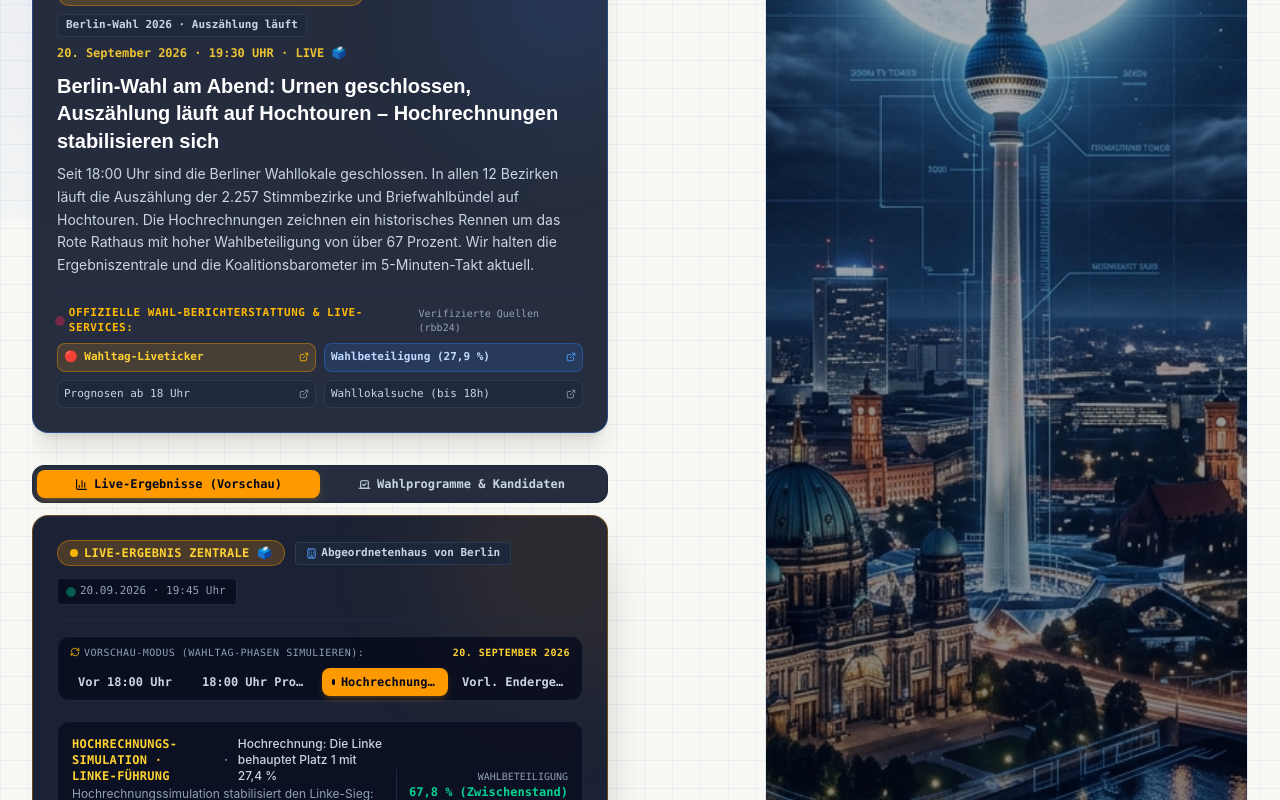
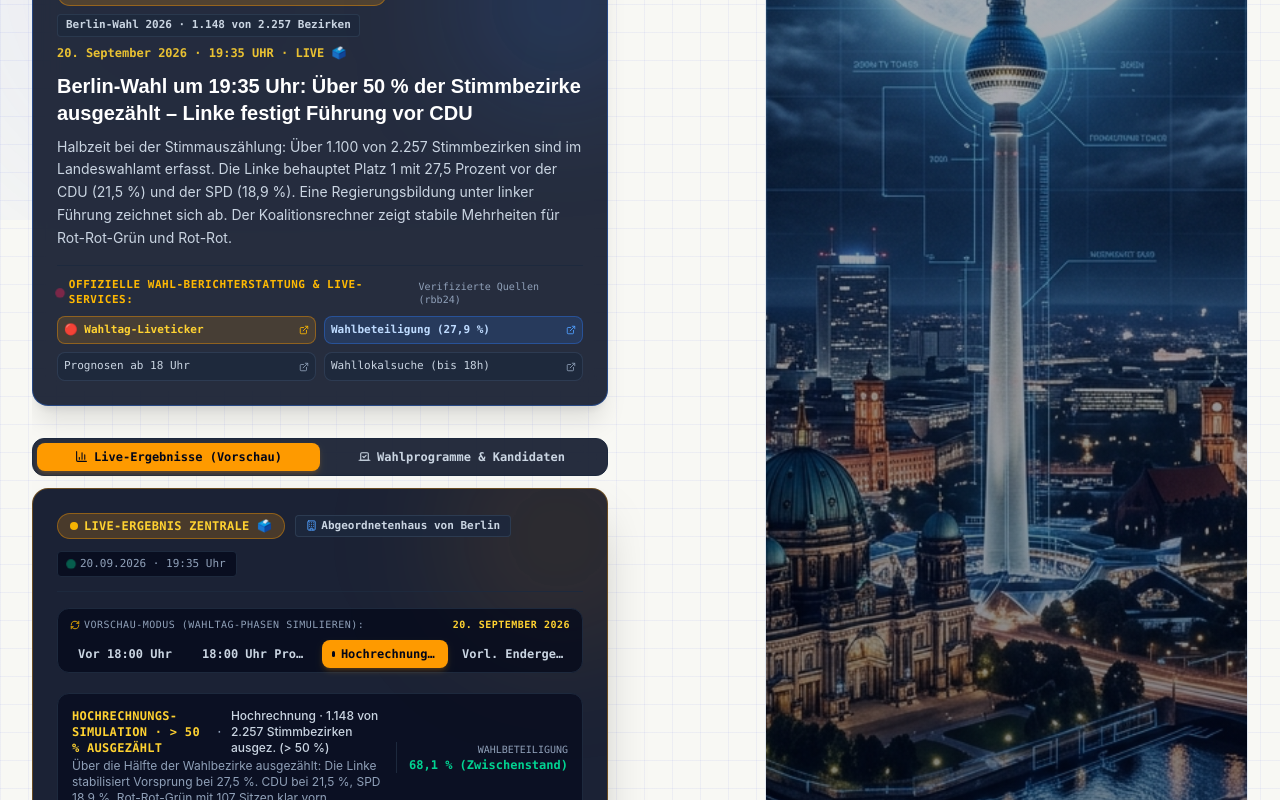
Before and after one commit to OrhanHero/herotax, a React (Vite) app: page / in a window 1280 px wide. Shown: the part 580-1380 px from the top of the page. Built offline with nearby package versions, Linux system fonts and the light colour scheme; no server answers.

Commit message:
feat: 19:35 Uhr Live-Hochrechnung (> 50 % der Stimmbezirke ausgezählt)

```diff
--- a/src/components/atoms/NewsTicker.jsx
+++ b/src/components/atoms/NewsTicker.jsx
@@ -59,7 +59,7 @@ const NewsTicker = ({ items }) => {
           {t("ticker.label")}
         </span>
         <span className="hidden sm:inline-flex items-center gap-1 text-[10px] font-mono font-bold px-1.5 py-0.5 rounded bg-amber-400/20 text-amber-300 border border-amber-400/35 tracking-wider">
-          {daysLeft > 0 ? `NOCH ${daysLeft} TAGE 🗳️` : "HOCHRECHNUNG 19:30 UHR 🗳️📊"}
+          {daysLeft > 0 ? `NOCH ${daysLeft} TAGE 🗳️` : "HOCHRECHNUNG 19:35 UHR · > 50 % 🗳️📊"}
         </span>
       </div>
 
--- a/src/components/sections/HeroSection.jsx
+++ b/src/components/sections/HeroSection.jsx
@@ -129,14 +129,14 @@ const HeroSection = () => {
                 <div className="flex flex-wrap items-center gap-2">
                   <span className="inline-flex items-center gap-1.5 px-2.5 py-1 rounded-full text-xs font-bold bg-amber-500/20 text-amber-300 border border-amber-500/40 tracking-wide font-mono">
                     <span className="w-2 h-2 rounded-full bg-amber-400 animate-pulse" />
-                    WAHLABEND LIVE · HOCHRECHNUNGEN 🗳️📊
+                    WAHLABEND LIVE · &gt; 50 % AUSGEZÄHLT 🗳️📊
                   </span>
                   <span className="text-[11px] font-mono font-semibold text-slate-300 bg-slate-800/80 px-2 py-0.5 rounded border border-slate-700/70">
-                    Berlin-Wahl 2026 · Auszählung läuft
+                    Berlin-Wahl 2026 · 1.148 von 2.257 Bezirken
                   </span>
                 </div>
                 <span className="text-xs text-amber-300/90 font-mono font-bold">
-                  20. September 2026 · 19:30 UHR · LIVE 🗳️
+                  20. September 2026 · 19:35 UHR · LIVE 🗳️
                 </span>
               </div>
 
@@ -151,13 +151,13 @@ const HeroSection = () => {
                   className="text-lg sm:text-xl font-bold text-white group-hover/link:text-amber-300 transition-colors leading-snug mb-2"
                   style={{ ...fontDisplay }}
                 >
-                  Berlin-Wahl am Abend: Urnen geschlossen, Auszählung läuft auf Hochtouren – Hochrechnungen stabilisieren sich
+                  Berlin-Wahl um 19:35 Uhr: Über 50 % der Stimmbezirke ausgezählt – Linke festigt Führung vor CDU
                 </h3>
               </a>
 
               {/* Story Teaser */}
               <p className="text-sm text-slate-300 leading-relaxed mb-4 relative z-10">
-                Seit 18:00 Uhr sind die Berliner Wahllokale geschlossen. In allen 12 Bezirken läuft die Auszählung der 2.257 Stimmbezirke und Briefwahlbündel auf Hochtouren. Die Hochrechnungen zeichnen ein historisches Rennen um das Rote Rathaus mit hoher Wahlbeteiligung von über 67 Prozent. Wir halten die Ergebniszentrale und die Koalitionsbarometer im 5-Minuten-Takt aktuell.
+                Halbzeit bei der Stimmauszählung: Über 1.100 von 2.257 Stimmbezirken sind im Landeswahlamt erfasst. Die Linke behauptet Platz 1 mit 27,5 Prozent vor der CDU (21,5 %) und der SPD (18,9 %). Eine Regierungsbildung unter linker Führung zeichnet sich ab. Der Koalitionsrechner zeigt stabile Mehrheiten für Rot-Rot-Grün und Rot-Rot.
               </p>
 
               {/* Individuell aufgelistete Primärquellen */}
--- a/src/data/articles.js
+++ b/src/data/articles.js
@@ -162,20 +162,20 @@ export const BERLIN_WAHL_SOURCES = [
 export const ARTICLES = [
   {
     cat: "Berlin Fokus",
-    tickerTag: "HOCHRECHNUNG",
+    tickerTag: "HOCHRECHNUNG 19:35",
     isElection: true,
-    title: "Berlin-Wahl um 19:30 Uhr: Urnen geschlossen, Auszählung auf Hochtouren – Hochrechnungen verfestigen sich",
+    title: "Berlin-Wahl um 19:35 Uhr: Über 50 % der Stimmbezirke ausgezählt – Linke festigt Führung vor CDU",
     excerpt:
-      "Seit 18:00 Uhr wird in allen 12 Berliner Bezirken ausgezählt. Erste Hochrechnungen von Infratest dimap und dem Landeswahlamt fließen kontinuierlich ein. Die Wahlbeteiligung liegt bei über 67 Prozent. Die Ergebnis-Zentrale und die Koalitionsbarometer werden laufend mit den neuesten Auszählungsständen aktualisiert.",
+      "Rund 90 Minuten nach Schließung der Wahllokale sind mehr als die Hälfte aller 2.257 Berliner Stimmbezirke erfasst. Mit 27,5 % liegt Die Linke konstant an der Spitze des Feldes. Die CDU kommt auf 21,5 %, gefolgt von der SPD mit 18,9 % und den Grünen mit 16,5 %. Schwarz-Rot verliert seine parlamentarische Mehrheit deutlich.",
     read: "4 Min",
-    date: "20. September 2026 · 19:30 Uhr",
+    date: "20. September 2026 · 19:35 Uhr",
     source: { label: "rbb24 · Wahltag Liveticker", href: "https://www.rbb24.de/politik/berlin-wahl-2026/beitraege/berlin-wahl-agh-bvv-stimmen-ergebnis-reaktionen-liveticker.html" },
     sources: BERLIN_WAHL_SOURCES,
     featured: true,
     highlight: {
-      value: "19:30 Uhr",
-      compare: "Hochrechnung",
-      label: "Auszählung in 2.257 Bezirken läuft · Fortlaufende Aktualisierung aller Zahlen.",
+      value: "1.148 / 2.257",
+      compare: "Bezirke ausgezählt",
+      label: "Über 50 % erfasst · Linke stabil auf Platz 1 (27,5 %).",
     },
   },
   {
--- a/src/data/electionResults.js
+++ b/src/data/electionResults.js
@@ -67,19 +67,19 @@ export const ELECTION_STAGES = {
   hochrechnung: {
     id: "hochrechnung",
     label: "Hochrechnung (Zwischenstand)",
-    tag: "HOCHRECHNUNGS-SIMULATION · LINKE-FÜHRUNG",
-    statusBadge: "Hochrechnung: Die Linke behauptet Platz 1 mit 27,4 %",
+    tag: "HOCHRECHNUNGS-SIMULATION · > 50 % AUSGEZÄHLT",
+    statusBadge: "Hochrechnung · 1.148 von 2.257 Stimmbezirken ausgez. (> 50 %)",
     statusColor: "blue",
-    time: "20.09.2026 · 19:45 Uhr",
+    time: "20.09.2026 · 19:35 Uhr",
     source: "Simulator · Auszählungs-Simulation",
-    turnout: "67,8 % (Zwischenstand)",
-    note: "Hochrechnungssimulation stabilisiert den Linke-Sieg: Linke bei 27,4 % klar vor CDU und SPD. Rot-Rot-Grün mit stabiler Zweidrittel-Mehrheit.",
+    turnout: "68,1 % (Zwischenstand)",
+    note: "Über die Hälfte der Wahlbezirke ausgezählt: Die Linke stabilisiert Vorsprung bei 27,5 %. CDU bei 21,5 %, SPD 18,9 %. Rot-Rot-Grün mit 107 Sitzen klar vorn.",
     parties: [
-      { id: "linke", name: "Die Linke", percent: 27.4, diff: +15.2, seats: 48, color: "#BE3075", barColor: "bg-fuchsia-600" },
-      { id: "cdu", name: "CDU", percent: 21.6, diff: -6.6, seats: 36, color: "#0054A6", barColor: "bg-blue-600" },
-      { id: "spd", name: "SPD", percent: 19.0, diff: +0.6, seats: 32, color: "#E3000F", barColor: "bg-red-600" },
+      { id: "linke", name: "Die Linke", percent: 27.5, diff: +15.3, seats: 48, color: "#BE3075", barColor: "bg-fuchsia-600" },
+      { id: "cdu", name: "CDU", percent: 21.5, diff: -6.7, seats: 36, color: "#0054A6", barColor: "bg-blue-600" },
+      { id: "spd", name: "SPD", percent: 18.9, diff: +0.5, seats: 32, color: "#E3000F", barColor: "bg-red-600" },
       { id: "gruene", name: "Grüne", percent: 16.5, diff: -1.9, seats: 27, color: "#46962b", barColor: "bg-emerald-600" },
-      { id: "afd", name: "AfD", percent: 10.2, diff: +1.1, seats: 16, color: "#009ee0", barColor: "bg-sky-500" },
+      { id: "afd", name: "AfD", percent: 10.3, diff: +1.2, seats: 16, color: "#009ee0", barColor: "bg-sky-500" },
       { id: "bsw", name: "BSW", percent: 4.8, diff: +4.8, seats: 0, color: "#ff6b00", barColor: "bg-orange-500" },
       { id: "sonstige", name: "Sonstige", percent: 0.5, diff: -13.2, seats: 0, color: "#64748b", barColor: "bg-slate-500" },
     ],
--- a/src/services/articleService.js
+++ b/src/services/articleService.js
@@ -8,7 +8,7 @@
 
 import { BMDS_ITEMS, BSI_ITEMS, ARTICLES } from "../data/articles";
 
-const CACHE_PREFIX = "herotax_feed_v15_";
+const CACHE_PREFIX = "herotax_feed_v16_";
 export const CACHE_DURATION = 4 * 60 * 60 * 1000; // 4 Stunden — spiegelt den PHP-Cache (14400 s)
 
 /** type → welcher Feed-Proxy-Quellname abgefragt wird (siehe SOURCES in feed.php) */
```
